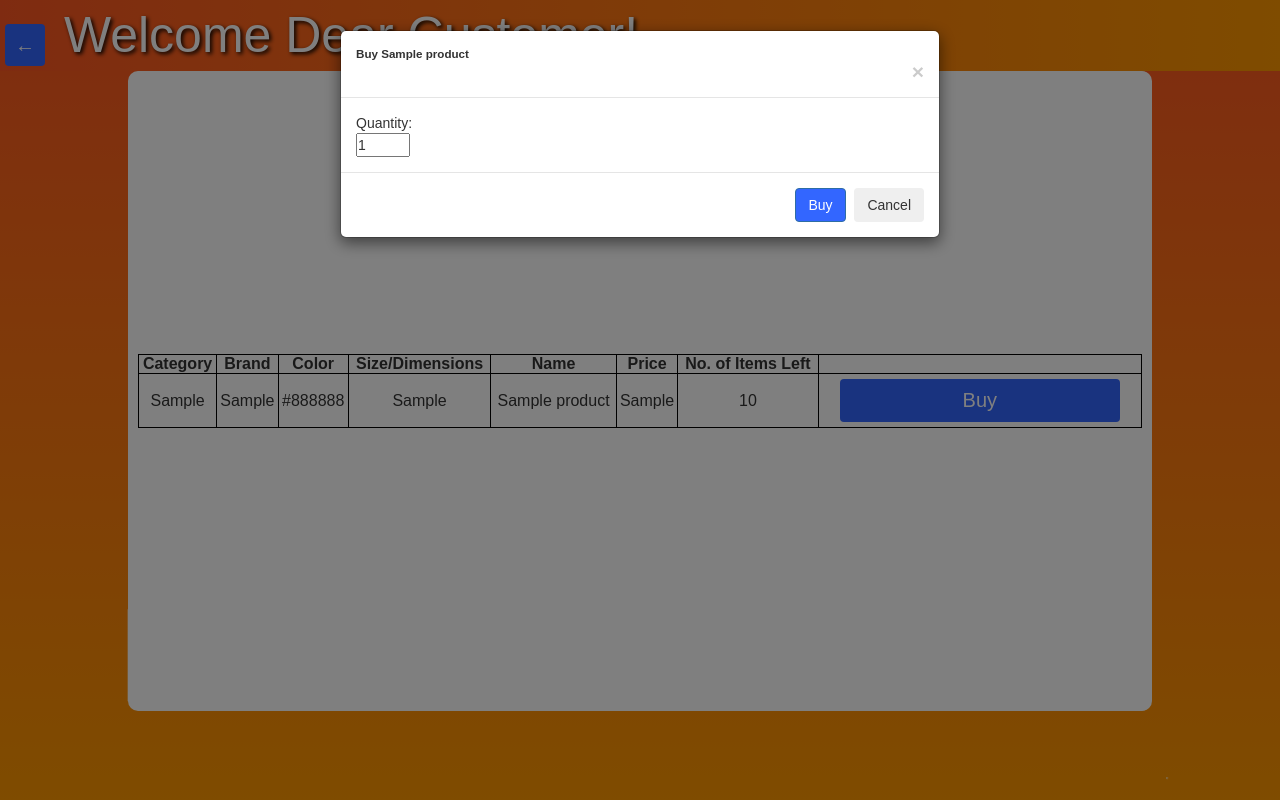
After one commit to genepaulz/CSIT327, a Django app: page /buy/ in a window 1280 px wide, after a click on "Buy". The commit adds this page. Run offline with Django 3.2, Linux system fonts and the light colour scheme; tables that the repository leaves empty hold one stand-in row (values such as "Sample post"); some libraries are stand-ins or nearby versions.

Commit message:
made buy for one specific customer

```diff
--- a/app/models.py
+++ b/app/models.py
@@ -46,3 +46,11 @@ class Customer(Person):
 
     class Meta:
         db_table = "Customer"
+
+class Buy(models.Model):
+    customerid = models.IntegerField()
+    productid = models.IntegerField()
+    quantity = models.IntegerField()
+
+    class Meta:
+        db_table = "Buy"
--- a/app/static/css/dproduct.css
+++ b/app/static/css/dproduct.css
@@ -176,6 +176,22 @@
     width: 80%;
     height: 80%;
     display: none;
+    /* box-shadow: 0.2rem 0.2rem 0.5rem rgba(51, 51, 51, 0.2); */
+    border-radius: 1rem;
+    overflow-y: auto;
+    animation: fadeIn;
+	animation-duration: 0.5s;
+	z-index: 1;
+}
+#contentbuy{
+    background: #fff;
+    margin-left: 10%;
+    align-content: center;
+    text-align: center;
+    position: relative;
+    width: 80%;
+    height: 80%;
+    display: block;
     /* box-shadow: 0.2rem 0.2rem 0.5rem rgba(51, 51, 51, 0.2); */
     border-radius: 1rem;
     overflow-y: auto;
--- /dev/null
+++ b/app/templates/demob.html
@@ -0,0 +1,107 @@
+<html>
+    <head>
+        <title>Dashboard</title>
+        {% load static %}
+        <link rel="stylesheet" href="{% static 'css/bootstrap.min.css' %}">
+        <link rel="stylesheet" href="{% static 'css/dproduct.css' %}">
+    </head>
+    <body>
+        <div class="background">
+                <div class="top-bar">
+                    <a href="{% url 'app:demo_view' %}">
+                        <p class="nbutton">&#8592;</p>
+                    </a>
+                    <p class="h1">Welcome Dear Customer!</p><br>
+                </div>
+
+                <div class="scrollbar scrollbar-sunny-morning" id="contentbuy">
+                  <div class="force-overflow">
+                    <table>
+                      <thead>
+                        <tr>
+                            <th>Category</th>
+                            <th>Brand</th>
+                            <th>Color</th>
+                            <th>Size/Dimensions</th>
+                            <th>Name</th>
+                            <th>Price</th>
+                            <th>No. of Items Left</th>
+                            <th></th>
+                        </tr>
+                      </thead>
+                      <tbody>
+                        {% for product in products %}
+                        <tr>
+                            <td>{{product.category}}</td>
+                            <td>{{product.brand}}</td>
+                            <td>{{product.color}}</td>
+                            <td>{{product.size}}</td>
+                            <td>{{product.productname}}</td>
+                            <td>{{product.price}}</td>
+                            <td>{{product.stocks}}</td>
+                            <td><button type="button" class="button" data-toggle="modal" data-target="#{{product.id}}">Buy</button></td>
+                        </tr>
+                        {% endfor %}
+                      </tbody>
+                    </table>
+                  </div>
+                </div>
+
+                {% for product in products %}
+                <form action="" method="POST">
+                  {% csrf_token %}
+                <!-- Modal Update -->
+                <div class="modal fade" id="{{product.id}}" tabindex="-1" role="dialog" aria-labelledby="exampleModalCenterTitle" aria-hidden="true">
+                  <div class="modal-dialog modal-dialog-centered" role="document">
+                    <div class="modal-content">
+                      <div class="modal-header">
+                        <h5 class="modal-title" id="exampleModalLongTitle">Buy {{product.productname}}</h5>
+                        <button type="button" class="close" data-dismiss="modal" aria-label="Close">
+                          <span aria-hidden="true">&times;</span>
+                        </button>
+                      </div>
+                      <div class="modal-body">
+                      <input type="text" name="pid" value="{{product.id}}" hidden>
+                      <input type="text" name="cid" value="9" hidden>
+                        <label for="Stocks">Quantity:</label><br>
+                        <input type = "number" tabindex="7" class = "input-field" name="stocks" id = "Stocks" value = "1" min="1" max="{{product.stocks}}">
+                      </div>
+                      <div class="modal-footer">
+                        <button type="submit" name="btnBuy" class="btn btn-primary">Buy</button>
+                        <button type="button" class="btn btn-secondary" data-dismiss="modal">Cancel</button>
+                      </div>
+                    </div>
+                  </div>
+                </div>
+
+              </form>
+                {% endfor %}
+
+            <div class="square">
+                <ul>
+                    <li></li>
+                    <li></li>
+                    <li></li>
+                    <li></li>
+                    <li></li>
+                </ul>
+            </div>
+
+            <div class="circle">
+                <ul>
+                    <li></li>
+                    <li></li>
+                    <li></li>
+                    <li></li>
+                    <li></li>
+                </ul>
+            </div>
+        </div>
+        <script src="{% static 'js/dproduct.js' %}"></script>
+        <script src="https://code.jquery.com/jquery-3.5.1.js" integrity="sha256-QWo7LDvxbWT2tbbQ97B53yJnYU3WhH/C8ycbRAkjPDc=" crossorigin="anonymous"></script>
+        <script src="{% static 'js/bootstrap.min.js' %}"></script>
+    </body>
+    <!-- <footer>
+	ZAFRA
+    </footer> -->
+</html>
--- a/app/urls.py
+++ b/app/urls.py
@@ -9,4 +9,6 @@ urlpatterns = [
     path('regproducts/',views.RegisterProductView.as_view(),name="reg_products_view"),
     path('customers/',views.CustomerView.as_view(),name="customers_view"),
     path('regcustomers/',views.RegisterCustomerView.as_view(),name="reg_customers_view"),
+    path('demo/',views.DemoView.as_view(),name="demo_view"),
+    path('buy/',views.DemobView.as_view(),name="demob_view"),
 ]
--- a/app/views.py
+++ b/app/views.py
@@ -1,8 +1,8 @@
 from django.shortcuts import render,redirect
 from django.views.generic import View,TemplateView
 from django.http import HttpResponse
-from .models import Admin,Person,Customer,Product
-from .forms import adminForm,customerForm,productForm
+from .models import Admin,Person,Customer,Product,Buy
+from .forms import adminForm,customerForm,productForm,buyForm
 
 # Create your views here.
 
@@ -186,3 +186,48 @@ class RegisterCustomerView(View):
         else:
             print(form.errors)
             return HttpResponse('Invalid')
+
+class DemoView(View):
+    def get(self,request):
+        return render(request,'demo.html')
+
+    def post(self,request):
+        user = request.POST.get("user")
+        password = request.POST.get("pass")
+        q = Customer.objects.get(email = user)
+        if q.password == password:
+            return redirect('app:demob_view')
+        else:
+            return HttpResponse("User does not exist!")
+
+class DemobView(View):
+    def get(self,request):
+        qs = Product.objects.all()
+        qs1 = Customer.objects.all()
+        for product in qs:
+            context = {
+                'products' : qs,
+                'customers' : qs1
+            }
+        return render(request,'demob.html',context)
+
+    def post(self,request):
+        if request.method == 'POST':
+            if 'btnBuy' in request.POST:
+                form = buyForm(request.POST)
+                cid = request.POST.get("cid")
+                pid = request.POST.get("pid")
+                stocks = request.POST.get("stocks")
+                product = Product.objects.get(id=pid)
+                stock = int(stocks)
+                newStock = product.stocks - stock
+
+                updateProduct = Product.objects.filter(id=pid).update(stocks=newStock)
+
+                form = Buy(
+                    customerid = cid,
+                    productid = pid,
+                    quantity = stocks
+                )
+                form.save()
+                return redirect('app:demob_view')
```
Also changed, not shown: app/forms.py (+11 -1 lines), app/templates/demo.html (added, +104 -0 lines), app/migrations/0002_buy.py (added).
